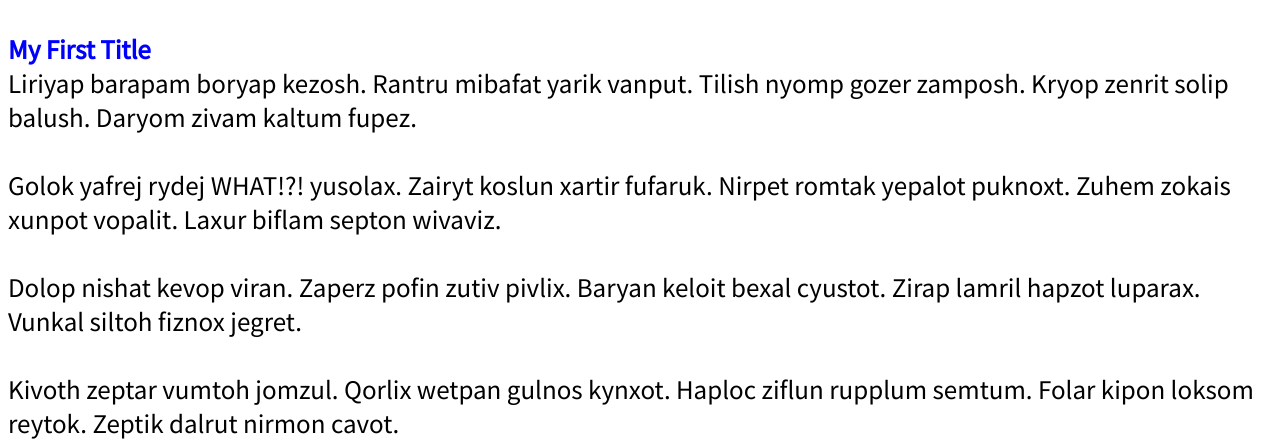
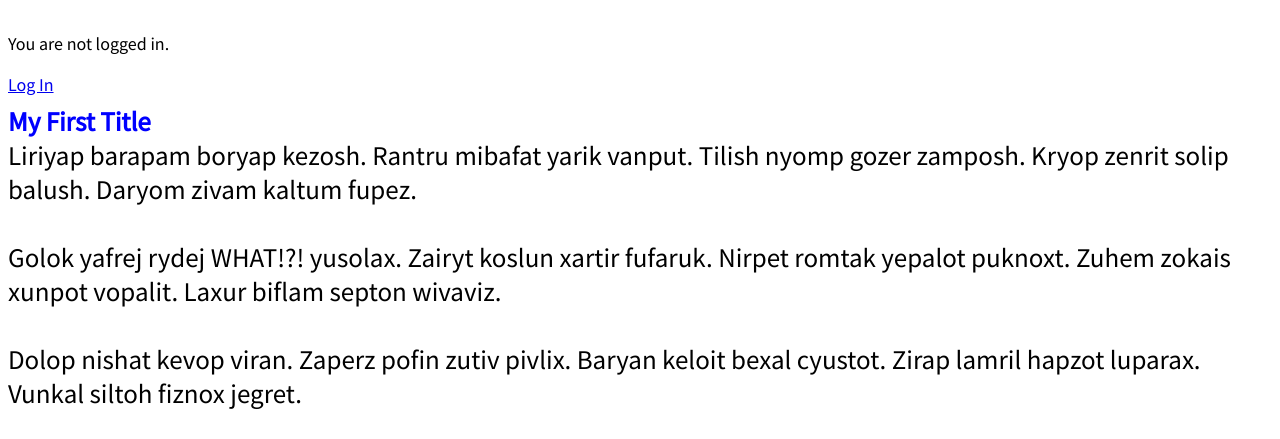
Before and after one commit to EmbryonicDev/blog, a Django app: page / in a window 1280 px wide. Shown: the part 102-541 px from the top of the page. Run offline with Django 4.2, Linux system fonts and the light colour scheme; data comes from the database, SQL or seed files in the repository; both versions use the stored data as it was after the commit.

Commit message:
Update homepage to welcome / prompt user for login

```diff
--- a/templates/base.html
+++ b/templates/base.html
@@ -22,6 +22,12 @@
         <a href="{% url 'post_new' %}">+ New Blog Post</a>
       </div>
     </header>
+    {% if user.is_authenticated %}
+    <p>Hi {{ user.username}}!</p>
+    {% else %}
+    <p>You are not logged in.</p>
+    <a href="{% url 'login' %}">Log In</a>
+    {% endif %}
     <div>{% block content %}{% endblock content %}</div>
   </body>
 </html>
```
Also changed, not shown: db.sqlite3.
